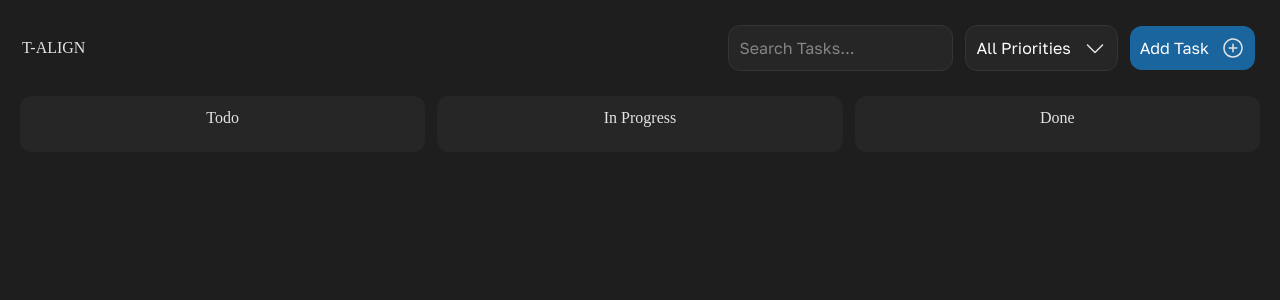
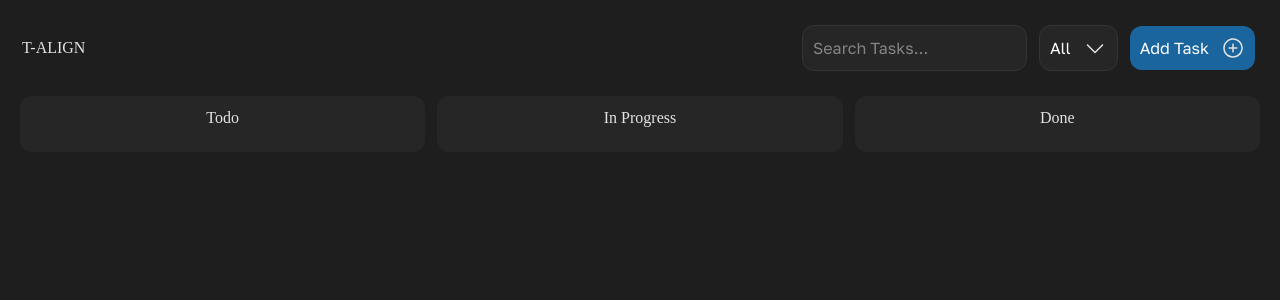
Before and after one commit to Mwrnk/t-align, a React (Vite) app: page /tasks in a window 1280 px wide. Shown: the top 300 px of the page. Built offline with nearby package versions, Linux system fonts and the light colour scheme; a web font is replaced by a local one.

Commit message:
feat: Creating the filtering functionality by priority and by searching

```diff
--- a/src/components/layout/header.jsx
+++ b/src/components/layout/header.jsx
@@ -1,7 +1,11 @@
-import React from 'react';
+import React, { useState } from 'react';
 import arrowDownIcon from '../../assets/icons/CaretDown.svg';
 import addIcon from '../../assets/icons/PlusCircle.svg';
-const Header = ({ handleButton }) => {
+
+const Header = ({ handleButton, onSearch, onPriorityFilter, selectedPriority }) => {
+  const [isDropdownOpen, setIsDropdownOpen] = useState(false);
+  const priorities = ['All', 'High', 'Medium', 'Low'];
+
   return (
     <header className="flex p-3 justify-between items-center self-strech">
       <h1 className="font-title">T-ALIGN</h1>
@@ -10,10 +14,35 @@ const Header = ({ handleButton }) => {
         <input
           placeholder="Search Tasks..."
           className="flex p-2.5 border-1 rounded-xl bg-charcoal border-steel"
+          onChange={(e) => onSearch(e.target.value)}
         />
-        <button className="flex p-2.5 bg-charcoal border-1 border-steel rounded-xl text-white gap-3 cursor-pointer">
-          All Priorities <img src={arrowDownIcon} />
-        </button>
+        <div className="relative">
+          <button
+            className="flex p-2.5 bg-charcoal border-1 border-steel rounded-xl text-white gap-3 cursor-pointer"
+            onClick={() => setIsDropdownOpen(!isDropdownOpen)}
+          >
+            {selectedPriority} <img src={arrowDownIcon} className={`transition-transform ${isDropdownOpen ? 'rotate-180' : ''}`} />
+          </button>
+
+          {isDropdownOpen && (
+            <div className="absolute top-full left-0 mt-1 w-full z-10">
+              <ul className="bg-charcoal border-1 border-steel rounded-xl shadow-lg">
+                {priorities.map((priority) => (
+                  <li
+                    key={priority}
+                    className="p-2.5 hover:bg-zinc-800 cursor-pointer"
+                    onClick={() => {
+                      onPriorityFilter(priority);
+                      setIsDropdownOpen(false);
+                    }}
+                  >
+                    {priority}
+                  </li>
+                ))}
+              </ul>
+            </div>
+          )}
+        </div>
         <button
           onClick={handleButton}
           className="flex p-2.5 bg-steel-blue rounded-xl text-white gap-3 cursor-pointer hover:bg-steel-blue-dark"
--- a/src/pages/TaskApp.jsx
+++ b/src/pages/TaskApp.jsx
@@ -6,6 +6,8 @@ export default function TaskApp() {
   const [isModalOpen, setIsModalOpen] = React.useState(false);
   const [tasks, setTasks] = React.useState([]);
   const [editingTask, setEditingTask] = React.useState(null);
+  const [searchQuery, setSearchQuery] = React.useState('');
+  const [selectedPriority, setSelectedPriority] = React.useState('All');
 
   const openModal = (task = null) => {
     setEditingTask(task);
@@ -48,14 +50,33 @@ export default function TaskApp() {
     );
   };
 
-  // Filter tasks by status
-  const todoTasks = tasks.filter((task) => task.status === 'Todo');
-  const inProgressTasks = tasks.filter((task) => task.status === 'In Progress');
-  const doneTasks = tasks.filter((task) => task.status === 'Done');
+  // Filter tasks based on search query and priority
+  const filterTasks = (taskList) => {
+    return taskList.filter(task => {
+      const matchesSearch = searchQuery.trim() === '' ||
+        task.title.toLowerCase().includes(searchQuery.toLowerCase()) ||
+        task.description.toLowerCase().includes(searchQuery.toLowerCase());
+
+      const matchesPriority = selectedPriority === 'All' ||
+        task.priority === selectedPriority;
+
+      return matchesSearch && matchesPriority;
+    });
+  };
+
+  // Filter tasks by status and then apply search/priority filters
+  const todoTasks = filterTasks(tasks.filter((task) => task.status === 'Todo'));
+  const inProgressTasks = filterTasks(tasks.filter((task) => task.status === 'In Progress'));
+  const doneTasks = filterTasks(tasks.filter((task) => task.status === 'Done'));
 
   return (
     <Layout>
-      <Header handleButton={openModal} />
+      <Header
+        handleButton={openModal}
+        onSearch={setSearchQuery}
+        onPriorityFilter={setSelectedPriority}
+        selectedPriority={selectedPriority}
+      />
       <div className="flex flex-row p-2.5 items-start gap-3">
         <TaskForm
           isOpen={isModalOpen}
```
